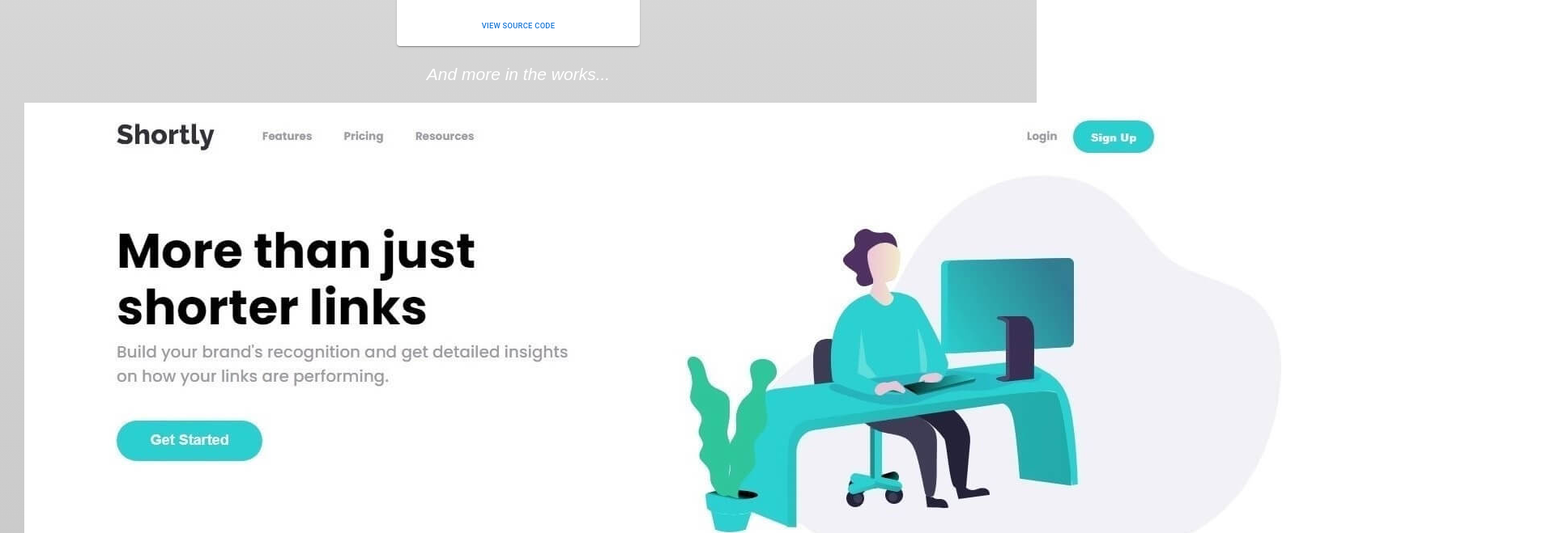
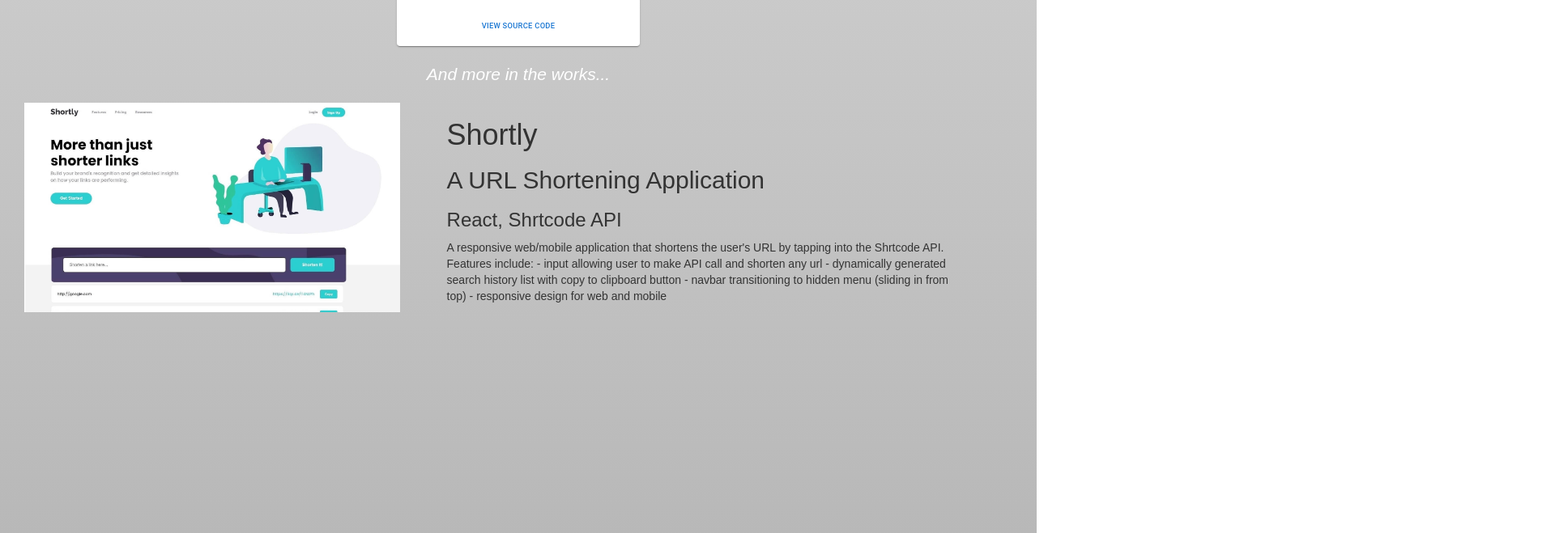
Before and after one commit to kabocha23/portfolio-website, a React (Create React App) app: page / in a window 1280 px wide. Shown: the part 3280-3939 px from the top of the page at 81% size, 1920 px wide, since content can reach past the window. Built offline with nearby package versions, Linux system fonts and the light colour scheme; a web font is replaced by a local one.

Commit message:
Modified FeaturedComponent

```diff
--- a/src/components/Footer/Footer.js
+++ b/src/components/Footer/Footer.js
@@ -8,7 +8,7 @@ import './Footer.css';
 const Footer = () => (
     <div className='footer-container'>
         <div className='footer-subtitle'>
-            <p>2022 - Jason Kobuchi</p>
+            <p>Designed and Built by Jason Kobuchi</p>
         </div>
         <div className='foot-contact-links'>
 
--- a/src/components/Projects/FeaturedProject.css
+++ b/src/components/Projects/FeaturedProject.css
@@ -0,0 +1,20 @@
+
+
+.project-container {
+    display: flex;
+    flex-flow: row wrap;
+    height: 600px;
+    width: 95%;
+}
+
+.project-preview {
+    width: 40%;
+}
+.project-preview img {
+    width: 100%;
+}
+
+.project-details {
+    width: 55%;
+    margin-left: auto;
+}
--- a/src/components/Projects/FeaturedProject.js
+++ b/src/components/Projects/FeaturedProject.js
@@ -11,6 +11,7 @@ const FeaturedProject = ({ image, title, headline, caption, description, sourceC
                 <img src={require(`../../Static/img/${image}.png`)}></img>
             </div>
             <div className='project-details'>
+                <div className='project-verbiage'>
                     <h1>{title}</h1>
                     <h2>{headline}</h2>
                     <h3>{caption}</h3>
@@ -21,6 +22,8 @@ const FeaturedProject = ({ image, title, headline, caption, description, sourceC
                     <a href={`${liveDemo}`} target='blank'></a>
                 </div>
             </div>
+
+        </div>
     )
 
 }
--- a/src/components/Projects/SunnysideAgencyMock.js
+++ b/src/components/Projects/SunnysideAgencyMock.js
@@ -28,7 +28,7 @@ const SunnysideAgencyMock = (props) => {
       <Card className={classes.card}>
         <CardMedia
           className={classes.media}
-          image={require("../../Static/img/desktop-preview.jpg")}
+          image={require("../../Static/img/sunnyside-preview.png")}
           title="Sunnyside Agency Website"
         />
         <CardContent>
--- a/src/data/projectsData.js
+++ b/src/data/projectsData.js
@@ -1,8 +1,8 @@
 const projectsData = [
     {
         id: 1,
-        title: 'Shortly, URL Shortening Application',
-        headline: 'Shortly',
+        title: 'Shortly',
+        headline: 'A URL Shortening Application',
         caption: 'React, Shrtcode API',
         image: 'shortly-preview',
         description: 'A responsive web/mobile application that shortens the user\'s URL by tapping into the Shrtcode API. \nFeatures include: \n- input allowing user to make API call and shorten any url \n- dynamically generated search history list with copy to clipboard button \n- navbar transitioning to hidden menu (sliding in from top) \n- responsive design for web and mobile',
@@ -12,7 +12,7 @@ const projectsData = [
     {
         id: 2,
         title: 'Indecisive Eaters',
-        headline: 'Indecisive Eaters',
+        headline: 'An app for those who can\'t make a choice',
         caption: 'React, Node, Express, Yelp-Fusion API, Axios, React DnD, reactjs-popup',
         image: 'indecisive-eaters1',
         description: 'A web application made for those who can\'t decide where to eat. Search for restaurants with Yelp-Fusion API, and drag the desired restaurants to the list on the right. When you\'re ready to go, the app will randomly chose one for you!',
@@ -21,8 +21,8 @@ const projectsData = [
     },
     {
         id: 3,
-        title: 'E-commerce Product Page',
-        headline: 'Sneakers Product Page',
+        title: 'Sneakers',
+        headline: 'E-commerce Product Page',
         caption: 'React',
         image: 'sneakers2',
         description: 'A responsive product page web and mobile design for a fictional e-commerce website Sneakers Company. Features include navbar transitioning to collapsible sidebar, selectible photo gallery, cart with CRUD functionality, live cart quantity bubble.',
@@ -31,7 +31,7 @@ const projectsData = [
     },
     {
         id: 4,
-        title: 'Insurance Company Landing Page',
+        title: 'Insure',
         headline: 'Insurance Company Landing Page',
         caption: 'React',
         image: 'insure-preview-1',
@@ -41,8 +41,8 @@ const projectsData = [
     },
     {
         id: 5,
-        title: 'Room Homepage',
-        headline: 'Room Homepage',
+        title: 'Room',
+        headline: 'Furniture Store Homepage',
         caption: 'React',
         image: 'room-preview',
         description: 'A responsive web/mobile design homepage for a fictional furniture company. Features include navbar transitioning to hidden menu (sliding in from top), selectable homepage components, modern design.',
@@ -51,10 +51,10 @@ const projectsData = [
     },
     {
         id: 6,
-        title: 'Sunnyside Agency Website',
-        headline: 'Sunnyside Agency Website',
+        title: 'Sunnyside Agency',
+        headline: 'Graphic Design Company Homepage',
         caption: 'React',
-        image: 'room-preview',
+        image: 'sunnyside-preview',
         description: 'A responsive front end design for a fictional creative agency.',
         sourceCode: 'https://github.com/kabocha23/Sunnyside-Agency-Site',
         liveDemo: ''
@@ -62,7 +62,7 @@ const projectsData = [
     {
         id: 7,
         title: 'Notes!',
-        headline: 'Notes!',
+        headline: 'Note keeping app',
         caption: 'React, Firebase Realtime Database',
         image: 'react-notes-app',
         description: 'A CRUD application for keeping notes, built with React and Firebase Realtime Database to help you keep reminders.',
@@ -72,7 +72,7 @@ const projectsData = [
     {
         id: 8,
         title: 'Learn in a Flash',
-        headline: 'Learn in a Flash',
+        headline: 'Flashcard App',
         caption: 'React, Firebase Realtime Database',
         image: 'react-flashcards-app',
         description: 'A CRUD application allowing you to create virtual flash cards, including a card flipping feature on mouseover. Built with React and Firebase Realtime Database to help you study. (Live demo currently set up for chinese chaaracters)',
@@ -82,7 +82,7 @@ const projectsData = [
     {
         id: 9,
         title: 'Weather You Like It or Not',
-        headline: 'Weather You Like It or Not',
+        headline: 'A Weather Lookup App',
         caption: 'React, Firebase Realtime Database',
         image: 'react-weather-app',
         description: 'A web application to look up the current weather, allowing you to search today\'s weather or the forecast for the next five days. Built with React and OpenWeatherMap API.',
```
Also changed, not shown: src/App.js (+3 -11 lines), src/Static/img/desktop-preview.jpg (deleted), src/Static/img/sunnyside-preview.png (added). Lines whose indentation alone changed are shown as unchanged.
